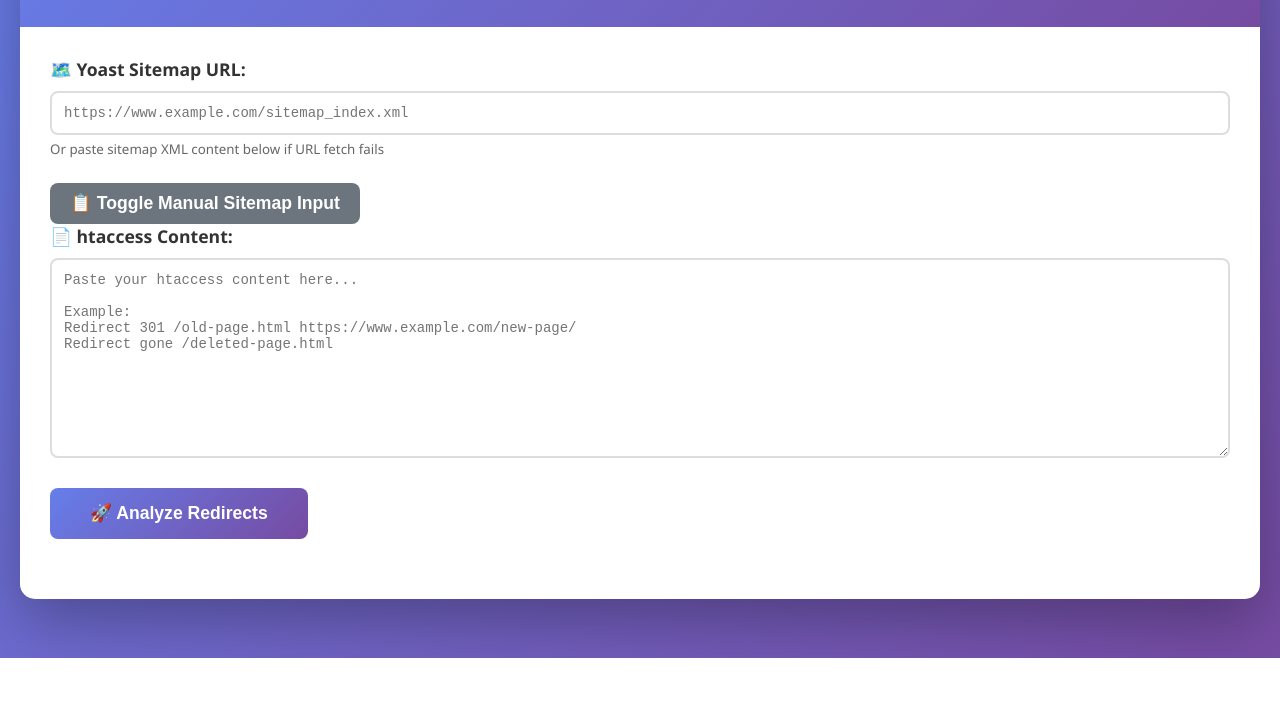
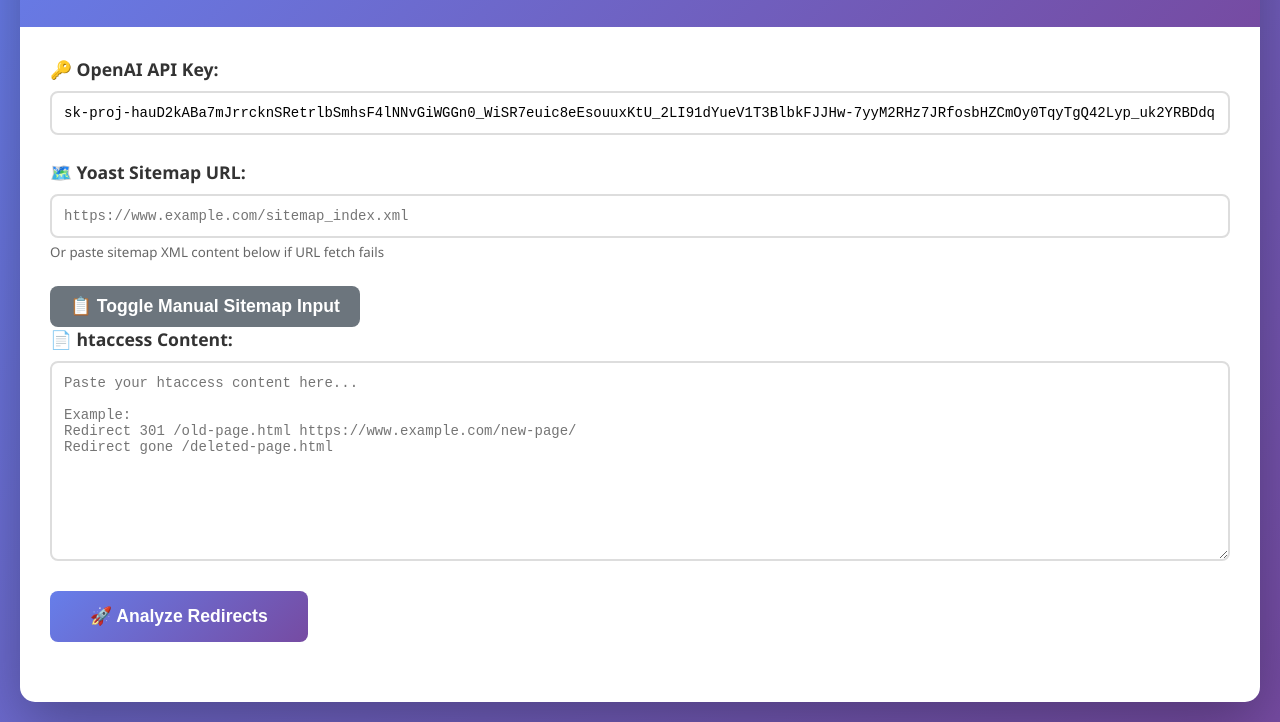
Before and after one commit to agskanchana/redirection-checker, a plain HTML site: page index.html in a window 1280 px wide. Both pictures are taken after a click on the button "🚀 Analyze Redirects". Shown: the part 142-864 px from the top of the page. Before the commit the page ends 800 px from the top, so only its background shows below. Drawn offline with Linux system fonts and the light colour scheme.

Commit message:
fx issues

```diff
--- a/index.html
+++ b/index.html
@@ -291,6 +291,11 @@
 
         <div class="content">
             <div class="input-section">
+                <div class="input-group">
+                    <label for="apiKey">🔑 OpenAI API Key:</label>
+                    <input type="text" id="apiKey" placeholder="sk-proj-..." value="">
+                </div>
+
                 <div class="input-group">
                     <label for="sitemapUrl">🗺️ Yoast Sitemap URL:</label>
                     <input type="text" id="sitemapUrl" placeholder="https://www.example.com/sitemap_index.xml" value="">
@@ -597,13 +602,17 @@ If INCORRECT, suggest which URL it should redirect to.`;
         }
 
         async function analyzeRedirects() {
-            // Embedded API key
-            const apiKey = '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';
+            const apiKey = document.getElementById('apiKey').value.trim();
             const sitemapUrl = document.getElementById('sitemapUrl').value.trim();
             const sitemapContent = document.getElementById('sitemapContent').value.trim();
             const htaccessContent = document.getElementById('htaccessContent').value;
 
             // Validation
+            if (!apiKey) {
+                alert('Please enter your OpenAI API key');
+                return;
+            }
+
             if (!sitemapUrl && !sitemapContent) {
                 alert('Please enter the sitemap URL or paste the sitemap XML content');
                 return;
@@ -855,6 +864,13 @@ If INCORRECT, suggest which URL it should redirect to.`;
                 console.error(error);
             }
         }
+
+        // Load API key on page load
+        window.addEventListener('DOMContentLoaded', () => {
+            // Pre-fill API key if available
+            const savedApiKey = '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';
+            document.getElementById('apiKey').value = savedApiKey;
+        });
     </script>
 </body>
 </html>
```
